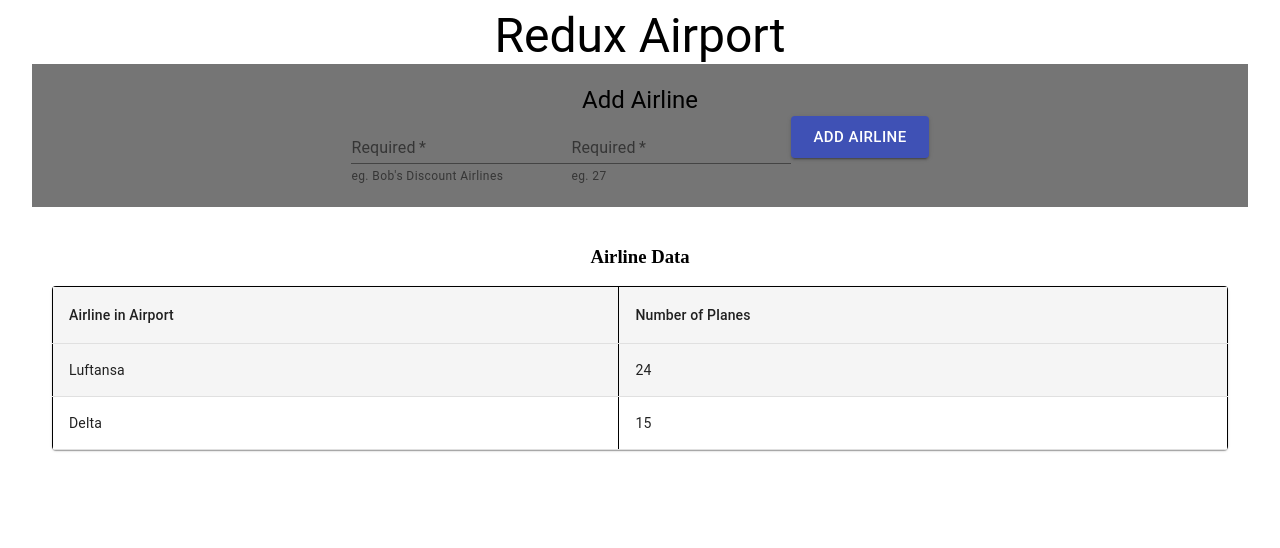
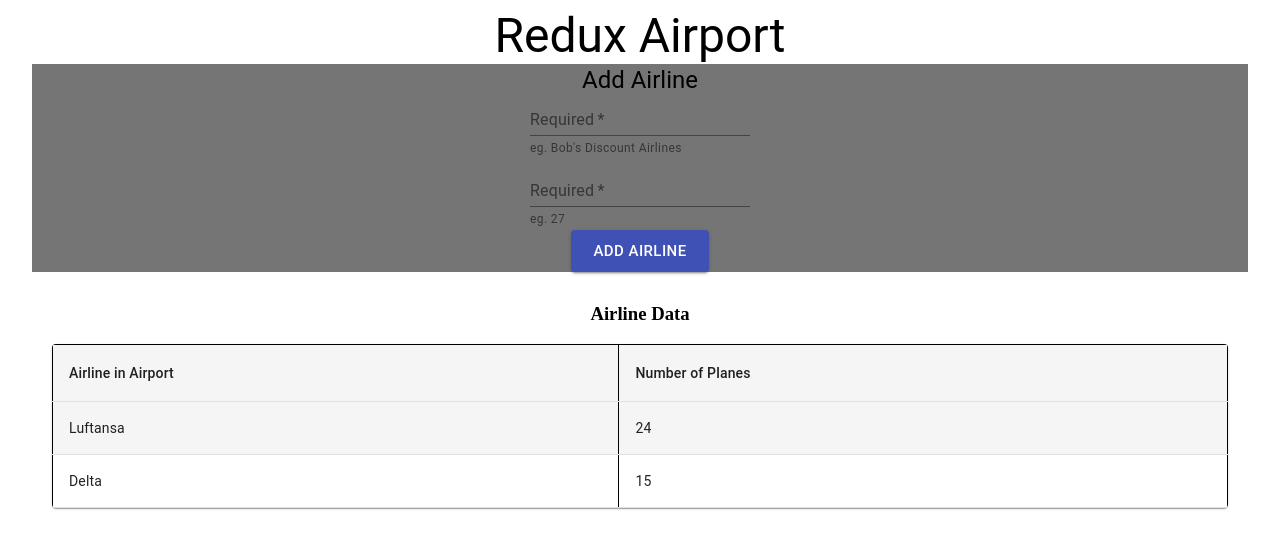
Before and after one commit to KxcCarter/redux-airport, a React (Create React App) app: page / in a window 1280 px wide. Shown: the top 548 px of the page. Built offline with nearby package versions, Linux system fonts and the light colour scheme.

Commit message:
Adjust spacing on form. Not quite right yet.

```diff
--- a/src/components/FormAddAirline/FormAddAirline.js
+++ b/src/components/FormAddAirline/FormAddAirline.js
@@ -5,7 +5,7 @@
 // import CssBaseline from '@material-ui/core/CssBaseline';
 import Typography from '@material-ui/core/Typography';
 import Box from '@material-ui/core/Box';
-import { Button, TextField } from '@material-ui/core';
+import { Button, TextField, Grid } from '@material-ui/core';
 
 class FormAddAirline extends Component {
   // Local state set up to temporarily store value from input.
@@ -37,10 +37,10 @@
   render() {
     return (
       <Box bgcolor="text.secondary">
-        <div className="wrapper">
         <Typography variant="h5">Add Airline</Typography>
-
+        <Grid container justify="center" spacing={2}>
           <form onSubmit={this.clickAddAirline}>
+            <Grid item>
               <TextField
                 required
                 id="standard-required"
@@ -49,6 +49,8 @@
                 defaultValue={this.state.enteredAirline}
                 onChange={(event) => this.handleInputChange(event, 'enteredAirline')}
               ></TextField>
+            </Grid>
+            <Grid item>
               <TextField
                 required
                 id="standard-required"
@@ -57,12 +59,14 @@
                 defaultValue={this.state.enteredNumber}
                 onChange={(event) => this.handleInputChange(event, 'enteredNumber')}
               ></TextField>
-
+            </Grid>
+            <Grid item>
               <Button type="submit" variant="contained" size="large" color="primary">
                 Add Airline
               </Button>
+            </Grid>
           </form>
-        </div>
+        </Grid>
       </Box>
     );
   }
```
Lines whose indentation alone changed are shown as unchanged.
